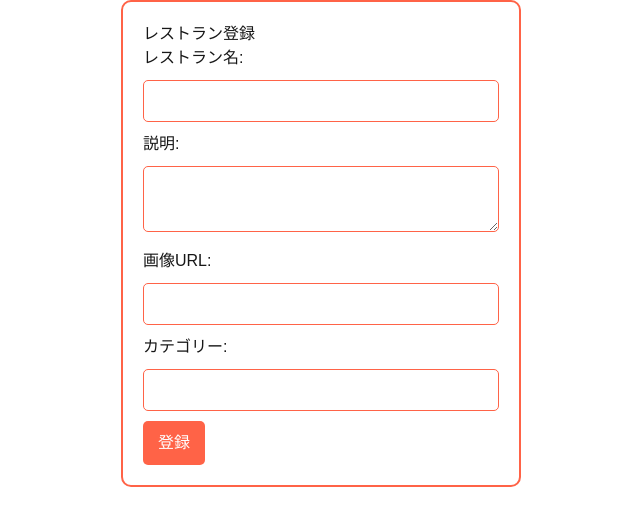
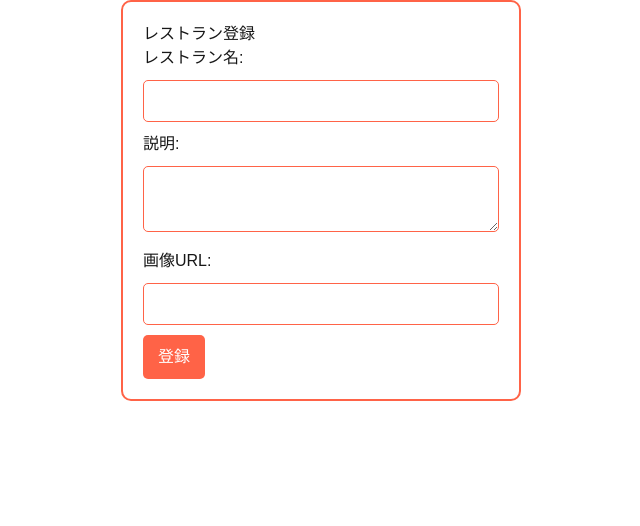
Before and after one commit to daikitazaki/foodswho, a Next.js app: page /register-restaurant in a window 1280 px wide. Shown: the top 526 px of the page, without its empty margins (319-959 px from the left). Built offline with nearby package versions, Linux system fonts and the light colour scheme; no server answers.

Commit message:
レストラン登録機能実装commit

```diff
--- a/app/register-restaurant/page.tsx
+++ b/app/register-restaurant/page.tsx
@@ -72,17 +72,6 @@ const RegisterRestaurant: React.FC = () => {
                         style={{ width: '100%', padding: '8px', margin: '10px 0', border: '1px solid #ff6347', borderRadius: '5px' }}
                     />
                 </div>
-                <div>
-                    <label htmlFor="category">カテゴリー:</label>
-                    <input
-                        type="text"
-                        id="category"
-                        value={category}
-                        onChange={(e) => setCategory(e.target.value)}
-                        required
-                        style={{ width: '100%', padding: '8px', margin: '10px 0', border: '1px solid #ff6347', borderRadius: '5px' }}
-                    />
-                </div>
                 <button type="submit" style={{ padding: '10px 15px', backgroundColor: '#ff6347', color: '#fff', border: 'none', borderRadius: '5px', cursor: 'pointer' }}>
                     登録
                 </button>
```
